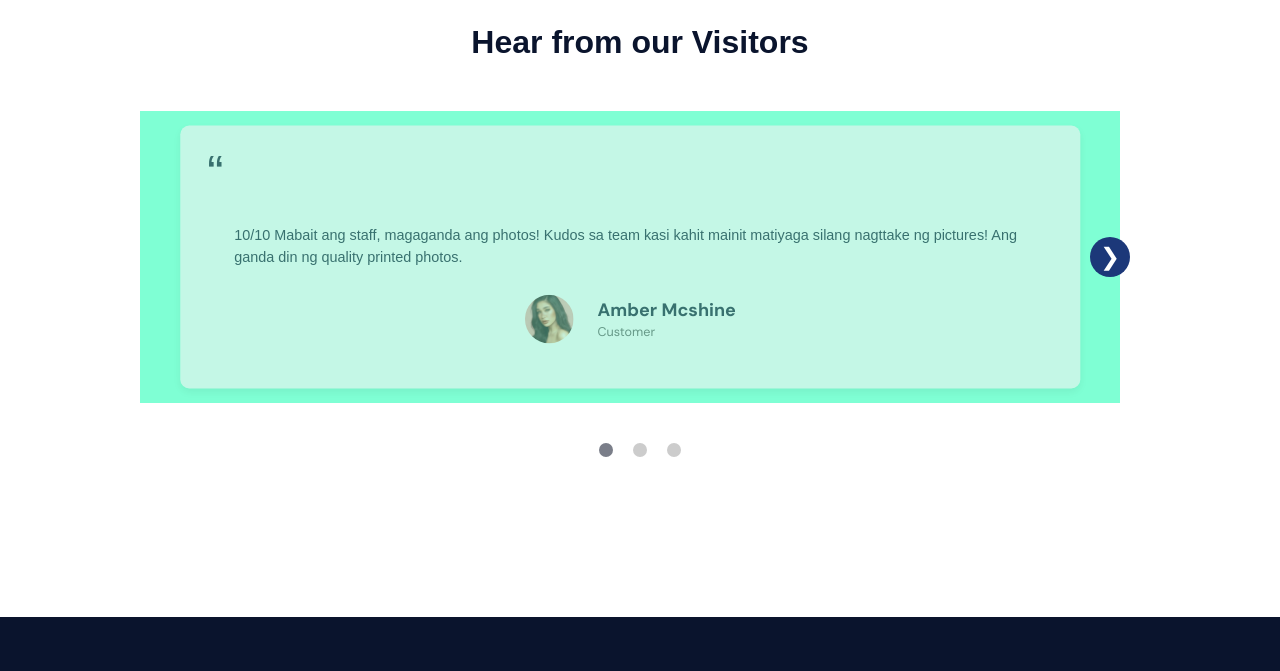
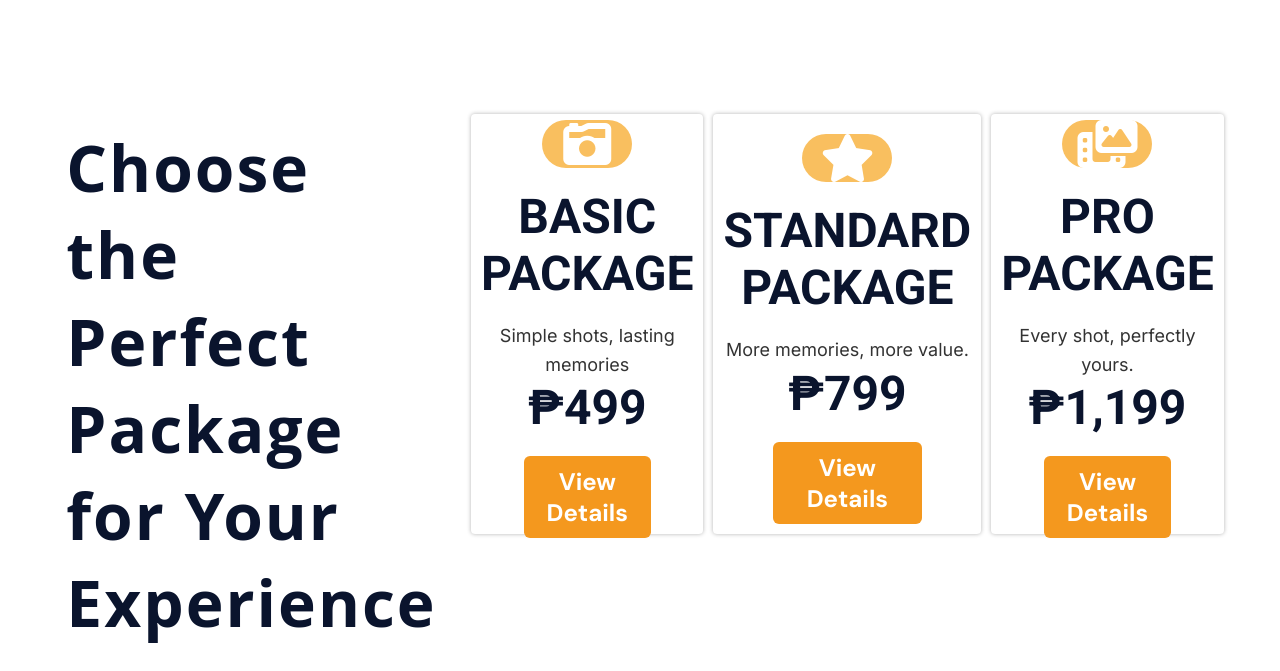
Before and after one commit to Ratseki/AEDI-Project, a website: page public/index.html in a window 1280 px wide. Shown: the part 5310-5981 px from the top of the page. Drawn offline with nearby package versions, Linux system fonts and the light colour scheme.

Commit message:
package preview update

```diff
--- a/public/index.html
+++ b/public/index.html
@@ -273,6 +273,42 @@
 </section>
 
 
+<!-- Package Preview -->
+ <section class="pacprev-section">
+    <div class="container">
+
+      <div class="text-part">
+        <h1>Choose the Perfect Package for Your Experience</h1>
+        <p>Whether you’re traveling solo, with friends, or in a group — we’ve got you covered. Each package includes professional shots, easy booking, and lasting memories.</p>
+        <a href="#" class="cta">Get Started ></a>
+      </div>
+
+      <div class="card-part">
+        <div class="pcard">
+          <i class="fa-solid fa-camera-retro icon"></i>
+          <h3>BASIC <br> PACKAGE</h3>
+          <p>Simple shots, lasting memories</p>
+          <h3 class="price">₱499</h3>
+          <a href="#" class="btn">View Details</a>
+        </div>
+        <div class="pcard">
+          <i class="fa-solid fa-star icon"></i>
+          <h3>STANDARD<br> PACKAGE</h3>
+          <p>More memories, more value.</p>
+          <h3 class="price">₱799</h3>
+          <a href="#" class="btn">View Details</a>
+        </div>
+        <div class="pcard">
+          <i class="fa-solid fa-photo-film icon"></i>
+          <h3>PRO <br> PACKAGE</h3>
+          <p>Every shot, perfectly yours.</p>
+          <h3 class="price">₱1,199</h3>
+          <a href="#" class="btn">View Details</a>
+        </div>
+      </div>
+
+    </div>
+ </section>
 
 <!-- TESTIMONIAL -->
 <section class="testimonials">
--- a/public/style.css
+++ b/public/style.css
@@ -20,6 +20,7 @@ html, body {
   --section-font: 'DM Sans', sans-serif;
   --brand-color: #f4981e;
   --dark-color: #ce6826;
+  --light-color: #f9bf5f;
 }
 
 body {
@@ -1409,6 +1410,158 @@ body {
   background-color: #F4981E;
 }
 
+/*PACKAGE PREVIEW*/
+
+.pacprev-section {
+  height: 100vh;
+  width: 100%;
+  display: flex;
+  justify-content: center;
+  align-items: center;
+  padding: 2%;
+}
+
+.pacprev-section .container {
+  width: 95%;
+  height: 70%;
+  display: flex;
+  justify-content: center;
+  align-items: center;
+  gap: 20px;
+  flex-direction: row;
+}
+
+.pacprev-section .container .text-part {
+  width: 35%;
+  height: 80%;
+  border-radius: 10px;
+  padding: 10px;
+}
+
+.pacprev-section .container .text-part h1{
+  font-size: 64px;
+  font-family: 'Open Sans', sans-serif;
+  letter-spacing: 2px;
+  margin-bottom: 30px;
+}
+
+.pacprev-section .container .text-part p {
+  font-size: 22px;
+  font-family: 'Inter', sans-serif;
+  line-height: 1.6;
+  color: #333;
+  width: 90%;
+  margin-bottom: 70px;
+}
+
+.pacprev-section .container .text-part .cta{
+  text-decoration: none;
+  font-size: 24px;
+  letter-spacing: 2px;
+  font-family: 'Inter', sans-serif;
+  color: #333;
+  transition: color 0.3s;
+  transition: text-decoration 0.3s;
+}
+
+.pacprev-section .container .text-part .cta:hover {
+  color: #F4981E;
+  text-decoration: underline;
+}
+
+.pacprev-section .container .card-part {
+  width: 65%;
+  height: 80%;
+  border-radius: 10px;
+  gap: 10px;
+  display: flex;
+  justify-content: center;
+  align-items: center;
+}
+
+.pacprev-section .container .card-part .pcard{
+  background-color: #fFF;
+  width: 40%;
+  height: 100%;
+  border-radius: 4px;
+  flex-direction: row;
+  display: flex;
+  justify-content: center;
+  align-items: center;
+  flex-direction: column;
+  padding: 10px;
+  box-shadow: 0 0px 4px rgba(0, 0, 0, 0.30);
+}
+
+.card-part .pcard .icon {
+  background-color: var(--light-color);
+  color: #fff;
+  border-radius: 3rem;
+
+  /* Make background box fixed-size */
+  width: 90px;
+  height: 90px;
+
+  /* Center the icon inside */
+  display: flex;
+  justify-content: center;
+  align-items: center;
+
+  /* Icon styling */
+  font-size: 3rem; /* adjust as needed */
+  transition: all 0.3s ease;
+  margin-top: 20px;
+  margin-bottom: 20px;
+}
+
+.card-part .pcard h3{
+  text-align: center;
+  font-size: 48px;
+  font-family: 'Roboto', sans-serif;
+  font-weight: bold;
+  margin-bottom: 20px;
+}
+
+.card-part .pcard p {
+  text-align: center;
+  font-size: 18px;
+  font-family: 'Inter', sans-serif;
+  line-height: 1.6;
+  color: #333;
+}
+
+.card-part .pcard .price{
+  text-align: center;
+  font-size: 48px;
+  font-family: 'Roboto', sans-serif;
+  font-weight: bold;
+  margin-top: auto;
+  margin-bottom: 20px;
+}
+
+
+.card-part .pcard .btn {
+  background-color: var(--brand-color);
+  color: white;
+  font-family: "DM Sans", sans-serif;
+  font-weight: 600;
+  font-size: 24px;
+  text-decoration: none;
+  text-align: center;
+  width: 60%;
+  border: none;
+  border-radius: 6px;
+  padding: 10px 20px;
+  cursor: pointer;
+  margin-bottom: 10px;
+  transition: background-color 0.3s;
+}
+
+.card-part .pcard .btn:hover {
+  opacity: 0.8;
+  box-shadow: 0 4px 8px rgba(0, 0, 0, 0.15);
+}
+
 /*TESTIMONIALS*/
 
 .testimonials {
```
